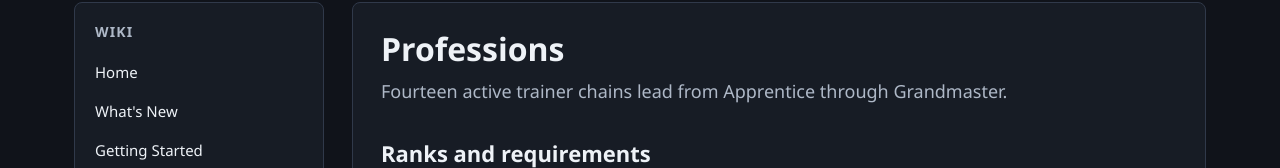
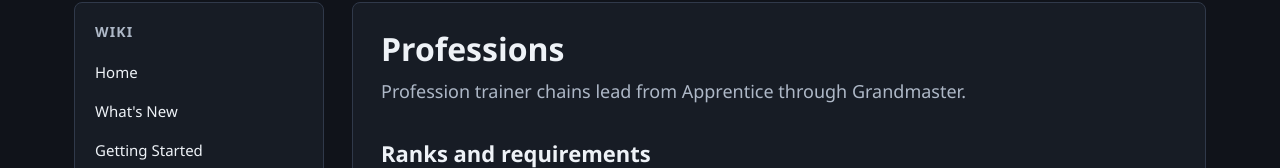
Before and after one commit to nosivadloa/Nosivad-Launcher, a plain HTML site: page wiki/professions.html in a window 1280 px wide. Shown: the part 122-290 px from the top of the page. Drawn offline with Linux system fonts and the light colour scheme.

Commit message:
Clarify profession guide introduction

```diff
--- a/wiki/professions.html
+++ b/wiki/professions.html
@@ -3,4 +3,4 @@
 <head><meta charset="utf-8"><meta name="viewport" content="width=device-width, initial-scale=1"><title>Professions - Nosivad Wiki</title><link rel="stylesheet" href="assets/site.css"></head>
 <body><header class="site-header"><div class="header-inner"><div class="brand"><div class="brand-mark">N</div><div><h1>Nosivad Wiki</h1><p>Recent shard changes</p></div></div><div class="search"><input data-search placeholder="Search the wiki"></div></div></header><div class="search-results" data-search-results><div class="search-results-inner" data-search-list></div></div>
 <main class="layout"><aside class="sidebar"><nav class="nav-panel"><h2>Wiki</h2><a data-nav href="index.html">Home</a><a data-nav href="whats-new.html">What&#x27;s New</a><a data-nav href="getting-started.html">Getting Started</a><a data-nav href="adventurer-levels.html">Adventurer Levels</a><a data-nav href="skills-stats.html">Skills and Stats</a><a data-nav href="professions.html">Professions</a><a data-nav href="vocation.html">Vocation Renown</a><a data-nav href="pets.html">Pets and Companions</a><a data-nav href="story.html">Story and Investigation</a><a data-nav href="town-renown.html">Town Renown</a><a data-nav href="markets.html">Markets and Crafting</a><a data-nav href="magic.html">Magic and Spellbooks</a><a data-nav href="regional-events.html">Regional Events</a><a data-nav href="rifts.html">Planar Rifts</a><a data-nav href="breach-gates.html">Breach Gates</a><a data-nav href="world-bosses.html">World Bosses</a><a data-nav href="creatures.html">Creatures</a><a data-nav href="loot-relics.html">Loot and Relics</a><a data-nav href="shrines-lore.html">Shrines and Lore</a><a data-nav href="bounties.html">Bounty Boards</a><a data-nav href="reference.html">Reference</a></nav></aside>
-<section class="content"><article class="article"><h2>Professions</h2><p class="lead">Fourteen active trainer chains lead from Apprentice through Grandmaster.</p><h3>Ranks and requirements</h3><p>Each chain has Apprentice, Journeyman, Master, and Grandmaster tiers. Its listed skills must reach 30, 50, 80, and 100 respectively, and each earlier quest must be completed. Speak to the trainer or guild NPC named by your active quest. Existing profession progress is retained.</p><h3>Choose a discipline</h3><ul><li>Combat: Fighter, Rogue, Mage, Evocator, Warder, Conjurer, Necromancer, Tamer, and Bard.</li><li>Crafting: Blacksmith, Carpenter, Tailor, Alchemist, Scribe, and Chef.</li><li>Gathering: Miner, Fisher, and Lumberjack.</li></ul><p>The in-game <code>/professions</code> or <code>/economy</code> window shows your current identities, ranks, and next tier. Combat ability books can require the matching rank. Blacksmith and Tailor ranks improve relevant planar salvage and reduce repair Dust costs.</p></article></section></main><footer class="site-footer">Nosivad Wiki</footer><script src="assets/site.js"></script></body></html>
+<section class="content"><article class="article"><h2>Professions</h2><p class="lead">Profession trainer chains lead from Apprentice through Grandmaster.</p><h3>Ranks and requirements</h3><p>Each chain has Apprentice, Journeyman, Master, and Grandmaster tiers. Its listed skills must reach 30, 50, 80, and 100 respectively, and each earlier quest must be completed. Speak to the trainer or guild NPC named by your active quest. Existing profession progress is retained.</p><h3>Choose a discipline</h3><ul><li>Combat: Fighter, Rogue, Mage, Evocator, Warder, Conjurer, Necromancer, Tamer, and Bard.</li><li>Crafting: Blacksmith, Carpenter, Tailor, Alchemist, Scribe, and Chef.</li><li>Gathering: Miner, Fisher, and Lumberjack.</li></ul><p>The in-game <code>/professions</code> or <code>/economy</code> window shows your current identities, ranks, and next tier. Combat ability books can require the matching rank. Blacksmith and Tailor ranks improve relevant planar salvage and reduce repair Dust costs.</p></article></section></main><footer class="site-footer">Nosivad Wiki</footer><script src="assets/site.js"></script></body></html>
```
